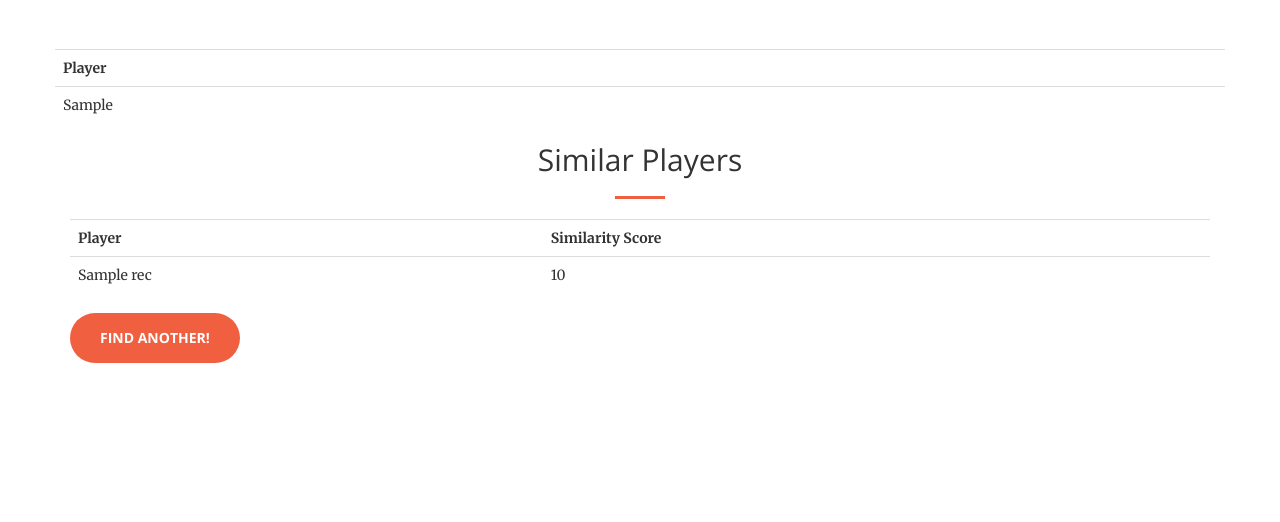
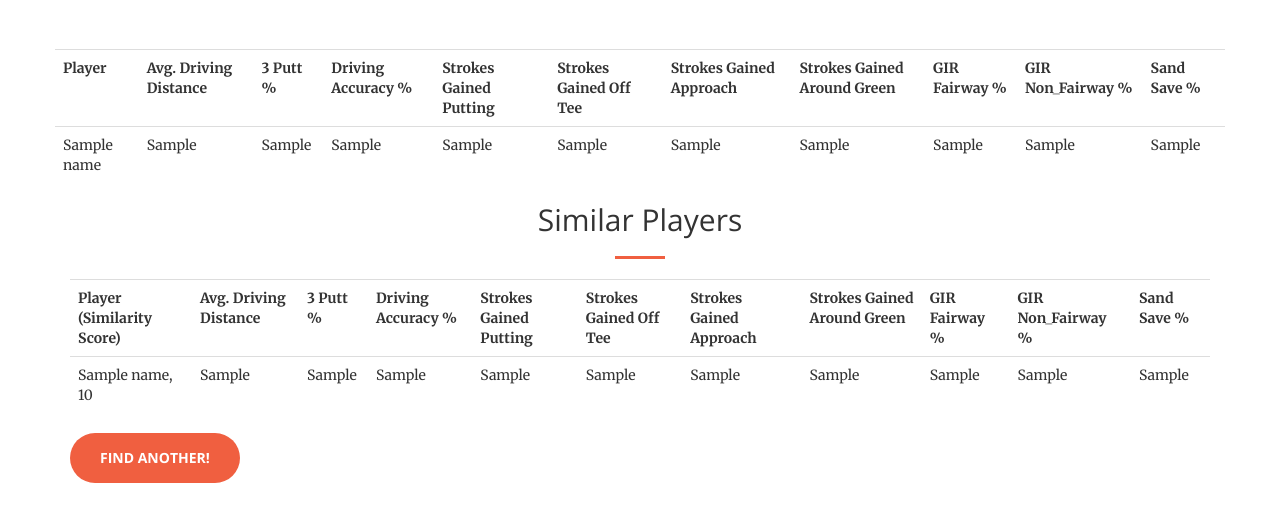
Before and after one commit to perryrjohnson/golf-similarities, a Flask app: template templates/make-recommendations.html in a window 1280 px wide. Shown: the part 51-573 px from the top of the page. Run offline with Flask 2, Linux system fonts and the light colour scheme; the template is opened without the code that fills it: most values are stand-ins (such as "Sample title", 1, 10 or a date in 2020); some libraries are stand-ins or nearby versions.

Commit message:
Add files via upload

```diff
--- a/templates/make-recommendations.html
+++ b/templates/make-recommendations.html
@@ -72,9 +72,29 @@
                   <table class="table" id="player-table">
                       <tr>
                           <th id='hike-table'>Player</th>
+                          <th id='hike-table'>Avg. Driving Distance</th>
+                          <th id='hike-table'>3 Putt %</th>
+                          <th id='hike-table'>Driving Accuracy %</th>
+                          <th id='hike-table'>Strokes Gained Putting</th>
+                          <th id='hike-table'>Strokes Gained Off Tee</th>
+                          <th id='hike-table'>Strokes Gained Approach</th>
+                          <th id='hike-table'>Strokes Gained Around Green</th>
+                          <th id='hike-table'>GIR Fairway %</th>
+                          <th id='hike-table'>GIR Non_Fairway %</th>
+                          <th id='hike-table'>Sand Save %</th>
                         </tr>
                         <tr>
-                            <td>{{your_player}}</td>
+                            <td>{{your_player['NAME'][0]}}</td>
+                            <td>{{your_player['DRIVE_DISTANCE'][0]}}</td>
+                            <td>{{your_player['avoid_three_putt'][0]}}</td>
+                            <td>{{your_player['FWY_%'][0]}}</td>
+                            <td>{{your_player['SG_P'][0]}}</td>
+                            <td>{{your_player['SG_OTT'][0]}}</td>
+                            <td>{{your_player['SG_APR'][0]}}</td>
+                            <td>{{your_player['SG_ARG'][0]}}</td>
+                            <td>{{your_player['GIR_Fairway_%'][0]}}</td>
+                            <td>{{your_player['GIR_NotFairway_%'][0]}}</td>
+                            <td>{{your_player['Sand_Save_Pct'][0]}}</td>
                          </tr>
                    </table>
           <div class="container">
@@ -86,13 +106,31 @@
                  </div>
                       <table class="table" id="recommendations-table">
                           <tr>
-                              <th id='recommendations-table'>Player</th>
-                              <th id='recommendations-table'>Similarity Score</th>
+                              <th id='recommendations-table'>Player (Similarity Score)</th>
+                              <th id='recommendations-table'>Avg. Driving Distance</th>
+                              <th id='recommendations-table'>3 Putt %</th>
+                              <th id='recommendations-table'>Driving Accuracy %</th>
+                              <th id='recommendations-table'>Strokes Gained Putting</th>
+                              <th id='recommendations-table'>Strokes Gained Off Tee</th>
+                              <th id='recommendations-table'>Strokes Gained Approach</th>
+                              <th id='recommendations-table'>Strokes Gained Around Green</th>
+                              <th id='recommendations-table'>GIR Fairway %</th>
+                              <th id='recommendations-table'>GIR Non_Fairway %</th>
+                              <th id='recommendations-table'>Sand Save %</th>
                             </tr>
                                {% for rec in recs %}
                             <tr>
-                                <td>{{rec['NAME']}}</td>
-                                <td>{{rec['score']}}</td>
+                                <td>{{rec['NAME'][0]}}, {{(rec['score'][0])}}</td>
+                                <td>{{rec['DRIVE_DISTANCE'][0]}}</td>
+                                <td>{{rec['avoid_three_putt'][0]}}</td>
+                                <td>{{rec['FWY_%'][0]}}</td>
+                                <td>{{rec['SG_P'][0]}}</td>
+                                <td>{{rec['SG_OTT'][0]}}</td>
+                                <td>{{rec['SG_APR'][0]}}</td>
+                                <td>{{rec['SG_ARG'][0]}}</td>
+                                <td>{{rec['GIR_Fairway_%'][0]}}</td>
+                                <td>{{rec['GIR_NotFairway_%'][0]}}</td>
+                                <td>{{rec['Sand_Save_Pct'][0]}}</td>
                              </tr>
                                {% endfor %}
                        </table>
--- a/templates/scoring-method.html
+++ b/templates/scoring-method.html
@@ -71,13 +71,13 @@
                 <div class="col-lg-12 text-center">
                     <h2 class="section-heading">Scoring Methodology</h2>
                     <hr class="primary">
-                    <p style="color:black;font-size:18px" class="text-faded">Learn More about this project in this <a href="https://medium.com/@perryrjohnson7">Write-Up</a>. To build the machine learning models for calculating similarity among players, I leveraged Apple's open-source machine learning library, <a href="https://github.com/apple/turicreate">Turi Create</a>.</p>
+                    <p style="color:black;font-size:18px" class="text-faded">Learn More about this project in this <a href="https://medium.com/@perryrjohnson7">Write-Up</a></p>
                     <div class="col-lg-12 text-left">
                       <p style="color:black;font-size:14px" class="text-faded">We're focused on finding similar PGA Tour players solely on their shotmaking results and performance across statistical categories. This means that instead of categorizing players by number of wins, world rankings, and earnings, we are looking at the statistical inputs: Driving Distance, Driving Accuracy, Greens in Regulation, Sand Save Percentage, and Strokes Gained Putting, etc.
                         <ul>
-                          <li>The Machine Learning Model: (Player Similarity).
+                          <li>To build the machine learning model for calculating similarity among players, I leveraged Apple's open-source machine learning library, <a href="https://github.com/apple/turicreate">Turi Create</a>.
 
-                            This model only takes into account the player statistics. It looks at each distinct pair of players and calculates how similar they are based on the statistical attributes. This similarity score is calculated by first computing the similarity between each feature and then takes a weighted average of those to get the final similarity. This is useful because one can specify a player and this model will find the players with the closest statistical performance.
+                            The Item Content Similarity machine learning model only takes into account the player statistics. It looks at each distinct pair of players and calculates how similar they are based on the statistical attributes. This similarity score is calculated by first computing the similarity between each feature and then takes a weighted average of those to get the final similarity. This is useful because one can specify a player and this model will find the players with the closest statistical performance.
 
                           Example: "If you select Jordan Spieth, here are PGA Tour players that have the most similar statistics to Jordan Spieth this season."</li>
                         </ul>
```
